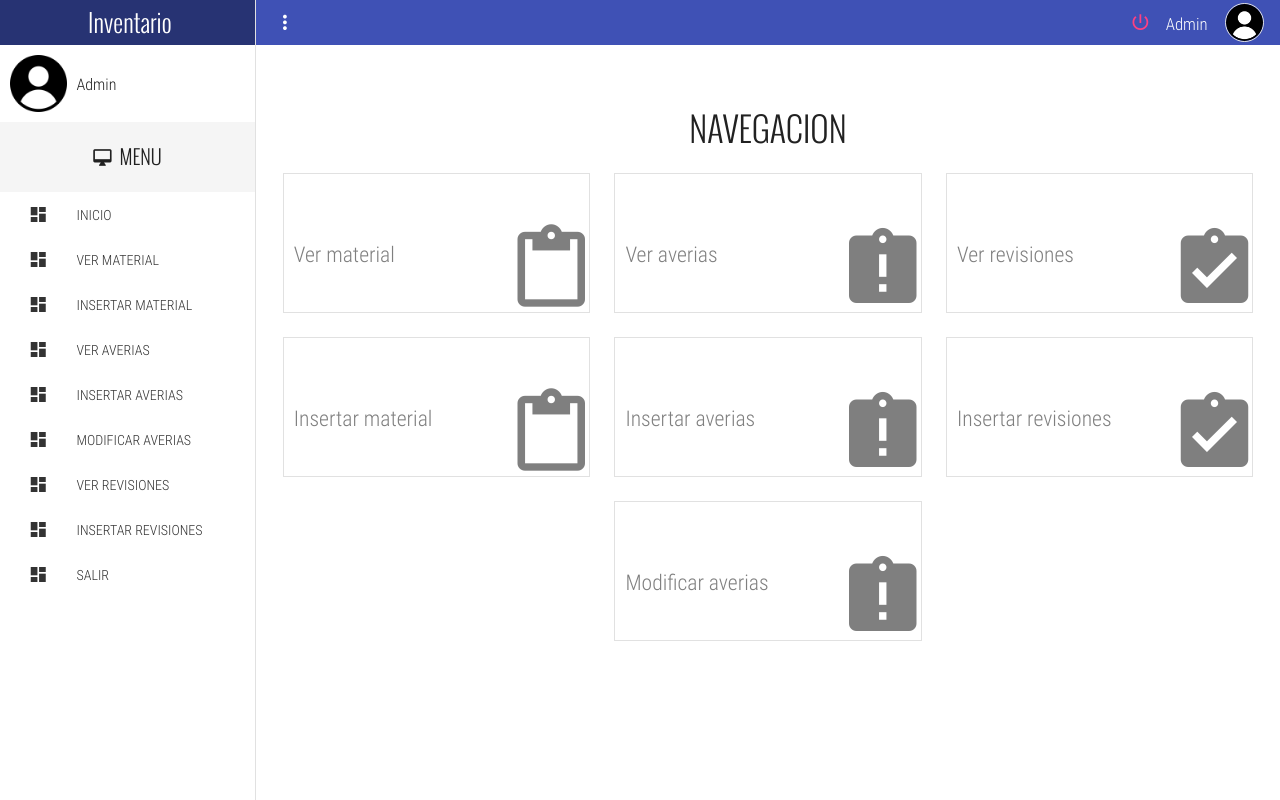
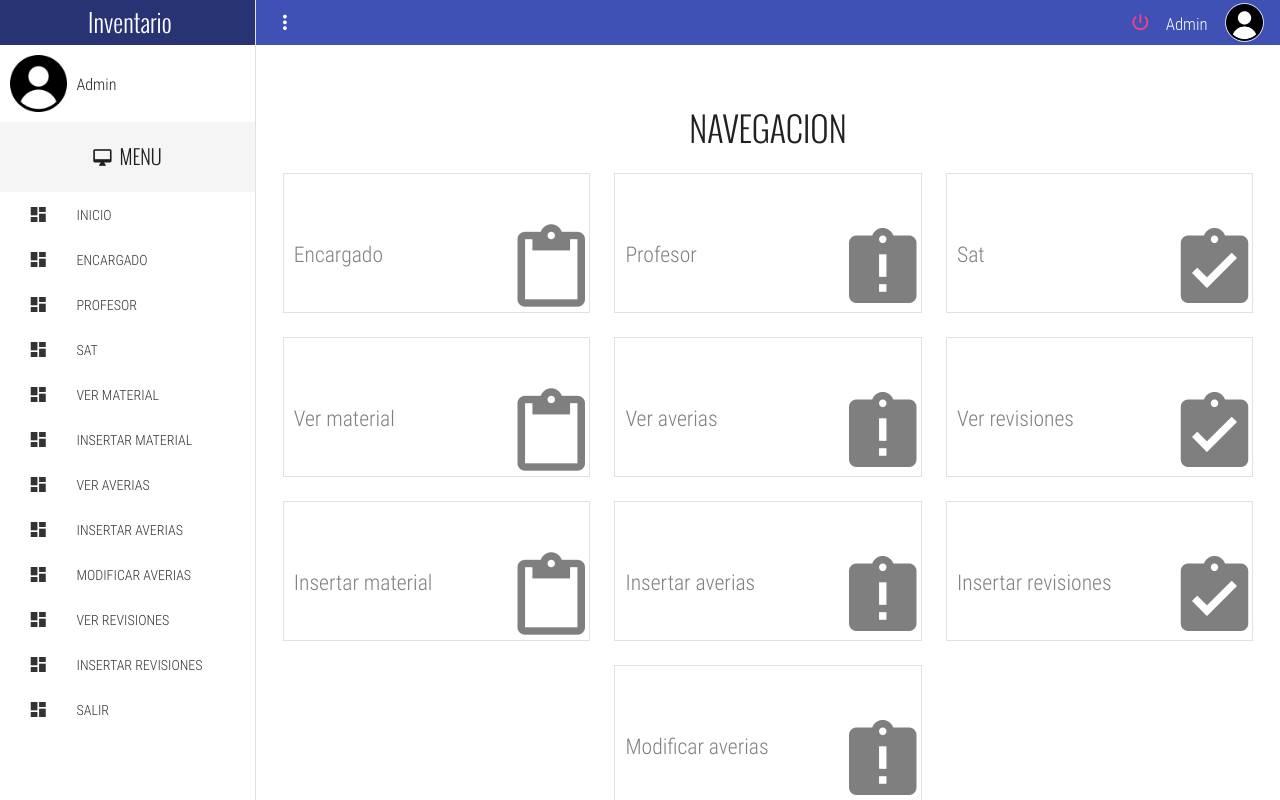
Before and after one commit to Diego1696/Proyecto-Inventario, a PHP site: page /home.php in a window 1280 px wide. Run offline with PHP 8.4, Linux system fonts and the light colour scheme; a user stored in the database is signed in; some libraries are stand-ins or nearby versions; some web fonts are replaced.

Commit message:
Cabmios realizados
Signed-off-by: Diego Abad <Dal320@hotmail.com>

```diff
--- a/averiasins.php
+++ b/averiasins.php
@@ -277,7 +277,7 @@
 					<?php
 					include("Conexion.php");
 		//creamos la consulta
-					$sql="SELECT i.idincidencia, i.fechaincidencia, i.incidencia, i.fechasolucion, i.solucion FROM incidencias as i;";
+					$sql="SELECT i.idincidencia, i.fechaincidencia, i.incidencia, i.fechasolucion, i.solucion FROM incidencias as i order by i.idincidencia desc limit 1;";
 		//ejecutamos la consulta
 					$registros=mysqli_query($conexion,$sql);
 		//leemos el contenido de $registros
--- a/home.php
+++ b/home.php
@@ -77,6 +77,30 @@ header('Location:'.$_SERVER['HTTP_REFERER']);
 								INICIO
 							</div>
 						</a>
+						<a href="encargado.php" class="full-width">
+							<div class="navLateral-body-cl">
+								<i class="zmdi zmdi-view-dashboard"></i>
+							</div>
+							<div class="navLateral-body-cr hide-on-tablet">
+								ENCARGADO
+							</div>
+						</a>
+						<a href="profesor.php" class="full-width">
+							<div class="navLateral-body-cl">
+								<i class="zmdi zmdi-view-dashboard"></i>
+							</div>
+							<div class="navLateral-body-cr hide-on-tablet">
+								PROFESOR
+							</div>
+						</a>
+						<a href="sat.php" class="full-width">
+							<div class="navLateral-body-cl">
+								<i class="zmdi zmdi-view-dashboard"></i>
+							</div>
+							<div class="navLateral-body-cr hide-on-tablet">
+								SAT
+							</div>
+						</a>
 						<a href="materialver.php" class="full-width">
 							<div class="navLateral-body-cl">
 								<i class="zmdi zmdi-view-dashboard"></i>
@@ -151,6 +175,33 @@ header('Location:'.$_SERVER['HTTP_REFERER']);
 		<section class="full-width text-center" style="padding: 40px 0;">
 			<h3 class="text-center tittles">NAVEGACION</h3>
 			<!-- Tiles -->
+			<a href="encargado.php"><article class="full-width tile">
+				<div class="tile-text">
+					<span class="text-condensedLight">
+						<br>
+						<small>Encargado</small>
+					</span>
+				</div>
+				<i class="zmdi zmdi-assignment-o tile-icon"></i>
+			</article></a>
+			<a href="profesor.php"><article class="full-width tile">
+				<div class="tile-text">
+					<span class="text-condensedLight">
+						<br>
+						<small>Profesor</small>
+					</span>
+				</div>
+				<i class="zmdi zmdi zmdi-assignment-alert tile-icon"></i>
+			</article></a>
+			<a href="sat.php"><article class="full-width tile">
+				<div class="tile-text">
+					<span class="text-condensedLight">
+						<br>
+						<small>Sat</small>
+					</span>
+				</div>
+				<i class="zmdi zmdi-assignment-check tile-icon"></i>
+			</article></a>
 			<a href="materialver.php"><article class="full-width tile">
 				<div class="tile-text">
 					<span class="text-condensedLight">
--- a/materialins.php
+++ b/materialins.php
@@ -277,7 +277,7 @@
 					<?php
 					include("Conexion.php");
 		//creamos la consulta
-					$sql="SELECT f.idreferencia, f.aparato, f.categoria, f.proveedor, f.marca, f.modelo, f.nserie, f.fechaentrada, f.cantidad, f.autorizadapor, f.garantia, f.ubicacion, f.ninterno, f.fechabaja, f.observaciones FROM fichamaterial as f;";
+					$sql="SELECT f.idreferencia, f.aparato, f.categoria, f.proveedor, f.marca, f.modelo, f.nserie, f.fechaentrada, f.cantidad, f.autorizadapor, f.garantia, f.ubicacion, f.ninterno, f.fechabaja, f.observaciones FROM fichamaterial as f order by f.idreferencia desc limit 1;";
 		//ejecutamos la consulta
 					$registros=mysqli_query($conexion,$sql);
 		//leemos el contenido de $registros
--- a/revisionesins.php
+++ b/revisionesins.php
@@ -277,7 +277,7 @@
 					<?php
 					include("Conexion.php");
 		//creamos la consulta
-					$sql="SELECT r.idrevision, r.fecharevision, r.realizadapor, r.observaciones FROM revisiones as r;";
+					$sql="SELECT r.idrevision, r.fecharevision, r.realizadapor, r.observaciones FROM revisiones as r order by r.idrevision desc limit 1;";
 		//ejecutamos la consulta
 					$registros=mysqli_query($conexion,$sql);
 		//leemos el contenido de $registros
```
Lines whose indentation alone changed are shown as unchanged.
